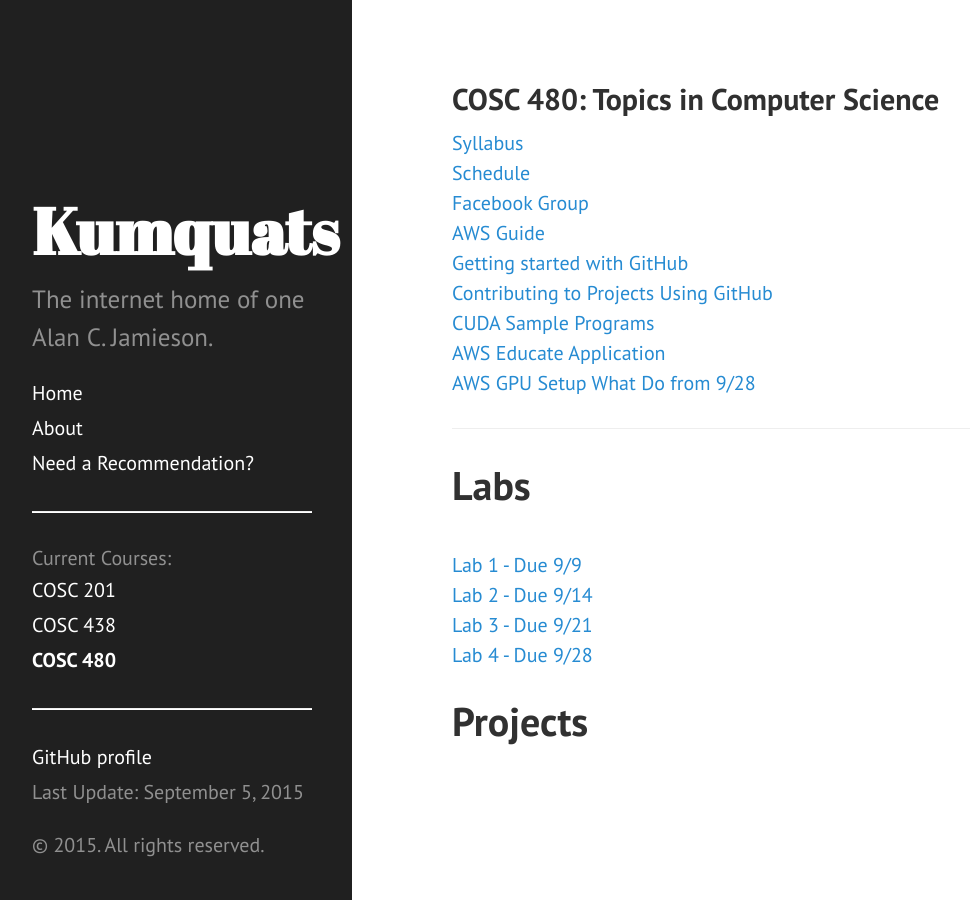
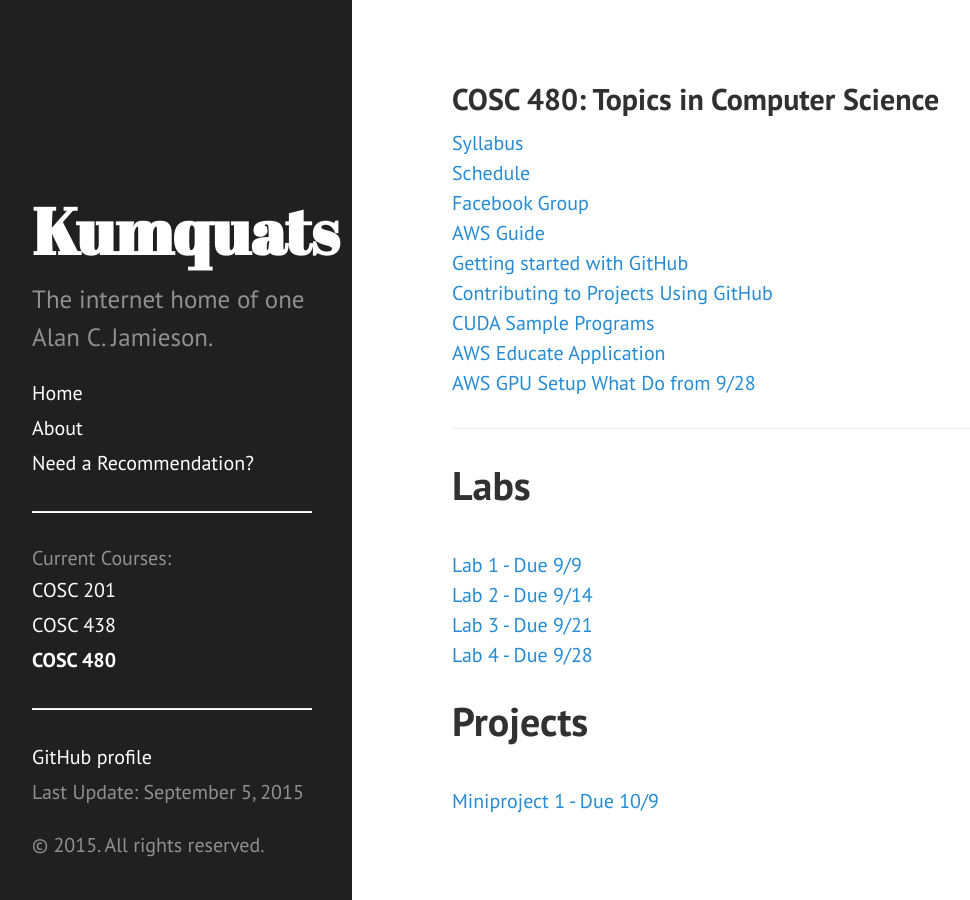
Before and after one commit to ripark/ripark.github.io, a Jekyll site: the page built from f15/cosc480.html, in a window 1280 px wide. Shown: the whole page, without its empty margins (8-978 px from the left). Built offline with Jekyll 4.4.1, drawn with Linux system fonts in a browser that asks for light colours; Markdown is read by kramdown in place of the engine named in the settings.

Commit message:
480 Proj 1

```diff
--- a/f15/cosc480.html
+++ b/f15/cosc480.html
@@ -33,3 +33,5 @@ title: "COSC 480: Topics in Computer Science"
 <a href="http://ripark.github.io/f15/COSC480Lab4.pdf">Lab 4 - Due 9/28</a>
 <br>
 <h1>Projects</h1>
+<br>
+<a href="http://ripark.github.io/f15/COSC480Project1.pdf">Miniproject 1 - Due 10/9</a>
```
Also changed, not shown: 3 other files.
